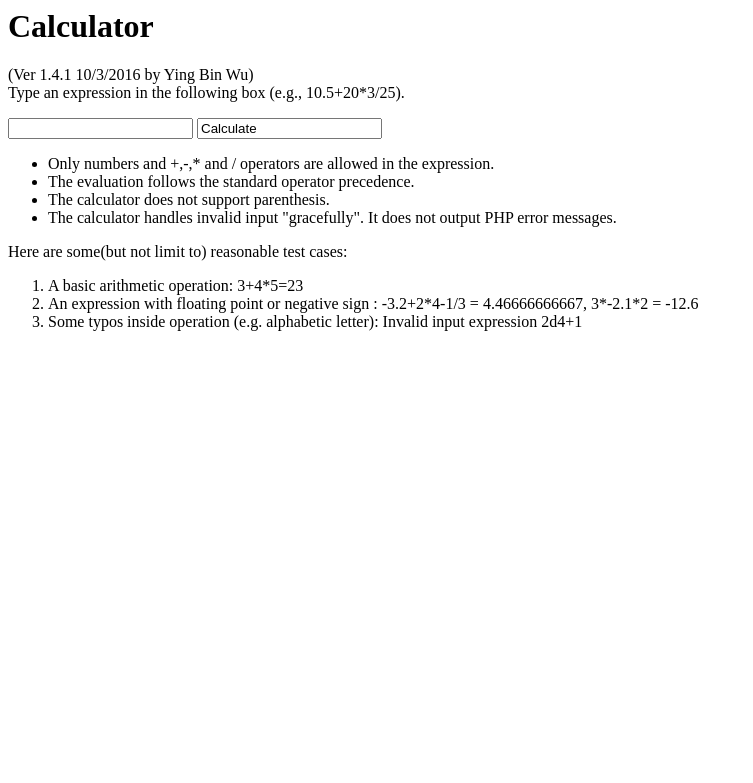
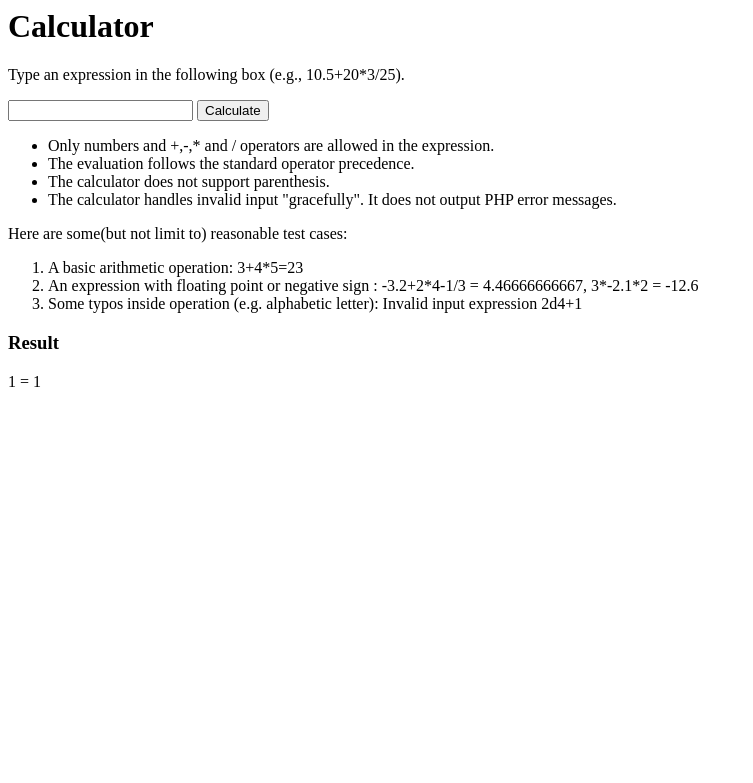
Before and after one commit to theyingbin/cs143, a PHP site: page /calculator.php?expr=1 in a window 1280 px wide. Shown: the top 783 px of the page, without its empty margins (0-753 px from the left). Run offline with PHP 8.4, Linux system fonts and the light colour scheme.

Commit message:
finished project 1a. Connor will do some testing

```diff
--- a/project1/calculator.php
+++ b/project1/calculator.php
@@ -3,12 +3,11 @@
 <body>
 
 <h1>Calculator</h1>
-(Ver 1.4.1 10/3/2016 by Ying Bin Wu)<br />
 Type an expression in the following box (e.g., 10.5+20*3/25).
 <p>
     <form method="GET">
         <input type="text" name="expr">
-        <input type="subject" value="Calculate">
+        <input type="submit" value="Calculate">
     </form>
 </p>
 
@@ -25,3 +24,39 @@ Here are some(but not limit to) reasonable test cases:
     <li> An expression with floating point or negative sign : -3.2+2*4-1/3 = 4.46666666667, 3*-2.1*2 = -12.6 </li>
     <li> Some typos inside operation (e.g. alphabetic letter): Invalid input expression 2d4+1 </li>
 </ol>
+
+<?php
+$equation = $_GET["expr"];
+$valid = preg_match("/\s*([-]?[0-9]+((\.)?[0-9]+)?)\s*(([+\-\/\*]\s*)[-]?[0-9]+((\.)?[0-9]+)?\s*)*/", $equation, $matches);
+$only_spaces = strlen(trim($equation)) == 0;
+$divide_by_zero = preg_match('/\/\s*[0]/', $equation);
+$multiple_matches = $equation !== $matches[0];
+
+if ($only_spaces) {
+    // Do Nothing
+} elseif($multiple_matches){
+    echo "<h3>Result</h3>";
+    echo "Invalid Expression!";
+} elseif ($divide_by_zero) {
+    echo "<h3>Result</h3>";
+    echo "Division by zero error!";
+} elseif ($valid) {
+    try{
+        $tmp = str_replace('--', '- -', $equation);
+        eval("\$result = $tmp;");
+        echo "<h3>Result</h3>";
+        echo $equation . " = " . $result;
+    }
+    catch(Exception $e){
+        echo "<h3>Result</h3>";
+        echo "Invalid Expression!";
+    }
+
+} else {
+    echo "<h3>Result</h3>";
+    echo "Invalid Expression!";
+}
+?>
+
+</body>
+</html>
```
